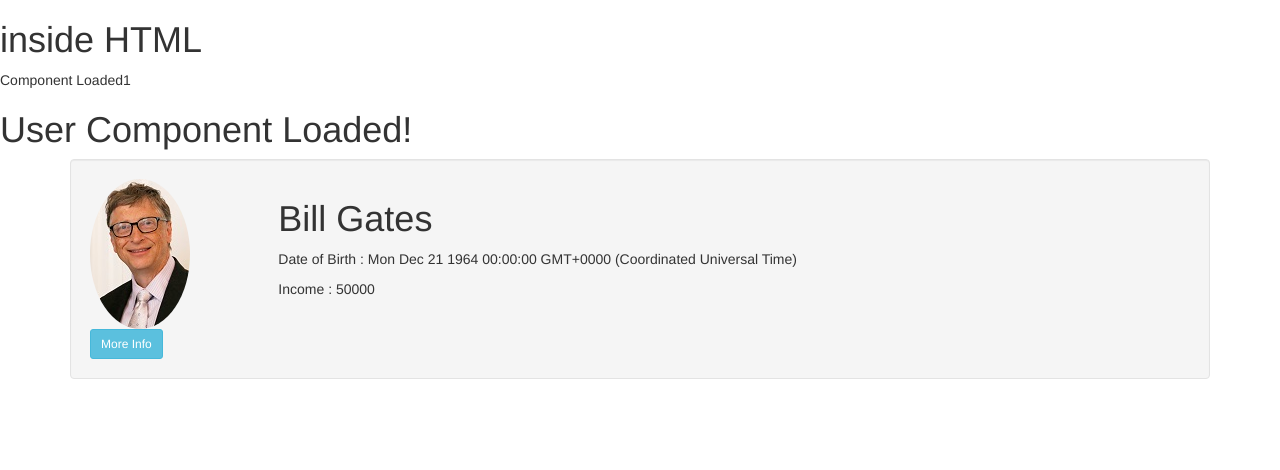
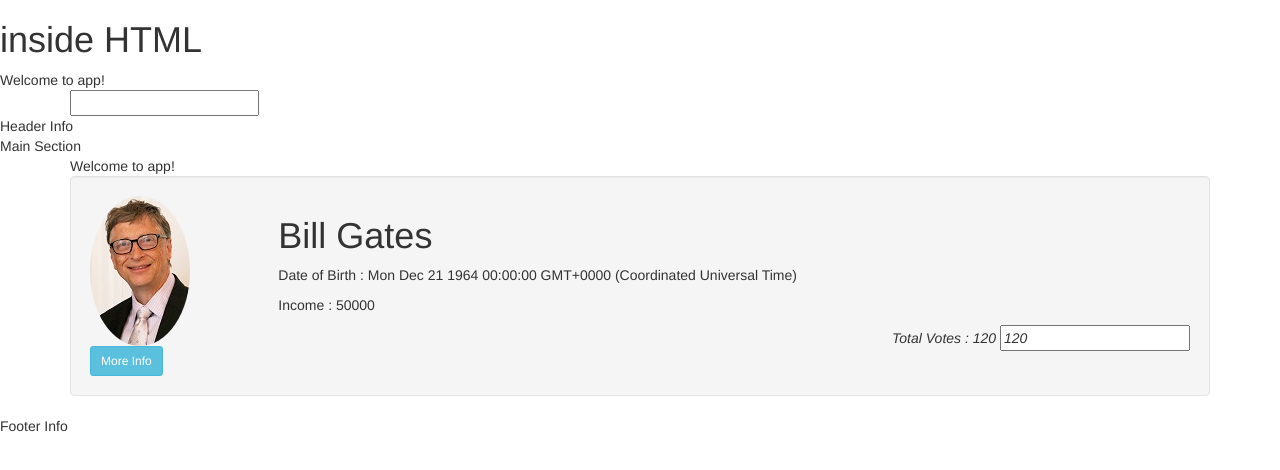
Before and after one commit to synergy2411/inspop-demo, an Angular app: page / in a window 1280 px wide. Shown: the top 470 px of the page. Built offline with nearby package versions, Linux system fonts and the light colour scheme.

Commit message:
Input Output added

```diff
--- a/src/app/app.component.html
+++ b/src/app/app.component.html
@@ -1,7 +1,12 @@
 <div>
-  Component Loaded1
+  Welcome to {{ title }}!
 </div>
 
 <div>
-  <app-user></app-user>
+  <app-user [title]= "title" [user]="user"
+    (childEvent)="handleEvent($event)">
+    <header>Header Info</header>
+    <main class="section">Main Section</main>
+    <footer>Footer Info</footer>
+  </app-user>
 </div>
--- a/src/app/app.component.ts
+++ b/src/app/app.component.ts
@@ -1,4 +1,5 @@
 import { Component } from '@angular/core';
+import { User } from './model/user.model';
 
 @Component({
   selector: 'app-root',
@@ -7,4 +8,19 @@
 })
 export class AppComponent {
   title = 'app';
+
+  handleEvent(data: string){
+    this.title = data;
+  }
+
+  user: User = {
+    firstName: "Bill",
+    lastName: "Gates",
+    dob: new Date("Dec 21, 1964"),
+    income: 50000,
+    isWorking: true,
+    company: "Microsoft",
+    image: 'assets/images/bill.jpg',
+    vote: 120
+  }
 }
--- a/src/app/app.module.ts
+++ b/src/app/app.module.ts
@@ -1,6 +1,6 @@
 import { BrowserModule } from '@angular/platform-browser';
 import { NgModule } from '@angular/core';
-
+import { FormsModule } from '@angular/forms';
 
 import { AppComponent } from './app.component';
 import { UserComponent } from './user/user.component';
@@ -12,7 +12,8 @@
     UserComponent
   ],
   imports: [
-    BrowserModule
+    BrowserModule,
+    FormsModule
   ],
   providers: [],
   bootstrap: [AppComponent]
--- /dev/null
+++ b/src/app/model/user.model.ts
@@ -0,0 +1,10 @@
+export interface User {
+    firstName : string;
+    lastName : string;
+    dob : Date;
+    income : number;
+    isWorking : boolean;
+    company : string;
+    image : string;
+    vote : number;
+}
--- a/src/app/user/user.component.html
+++ b/src/app/user/user.component.html
@@ -1,6 +1,15 @@
-<h1>
-    User Component Loaded!
-</h1>
+
+<div class="container">
+    <input type="text" #childCtrl
+        (keyup)="onKeyup(childCtrl.value)">
+</div>
+
+<ng-content select="header"></ng-content>
+<ng-content select=".section"></ng-content>
+
+<div class="container">
+    Welcome to {{ title }}!
+</div>
 
 <div class="container">
 <ul class="list-unstyled">
@@ -15,8 +24,18 @@
             <h1>{{ user.firstName }} {{ user.lastName }}</h1>
             <p>Date of Birth : {{ user.dob}}</p>
             <p>Income  : {{ user.income }}</p>
+            <em class="pull-right">
+                Total Votes : {{ user.vote }}
+                <!-- <input type="number"
+                    [value]="user.vote"
+                    (change)="user.vote=$event.target.value"> -->
+                <input type="number" [(ngModel)]="user.vote">
+            </em>
         </div>
     </div>
 </li>
 </ul>
 </div>
+
+
+<ng-content select="footer"></ng-content>
--- a/src/app/user/user.component.ts
+++ b/src/app/user/user.component.ts
@@ -1,4 +1,5 @@
-import { Component, ViewEncapsulation } from '@angular/core';
+import { Component, ViewEncapsulation, Input, Output, EventEmitter } from '@angular/core';
+import { User } from '../model/user.model';
 
 @Component({
     selector : 'app-user',
@@ -9,17 +10,17 @@
 })
 export class UserComponent{
 
-    moreInfo(user){
+    @Input('title') title : string;
+    @Input('user') user : User;
+    @Output('childEvent') childEvent = new EventEmitter<string>();
+
+    onKeyup(value : string){
+        this.childEvent.emit(value);
+    }
+
+    moreInfo(user : User){
         alert(`${user.firstName} is working with ${user.company}!!`);
     }
 
-    user = {
-        firstName : "Bill",
-        lastName : "Gates",
-        dob : new Date("Dec 21, 1964"),
-        income : 50000,
-        isWorking : true,
-        company : "Microsoft",
-        image : 'assets/images/bill.jpg'
-    }
+
 }
```
Lines whose indentation alone changed are shown as unchanged.
